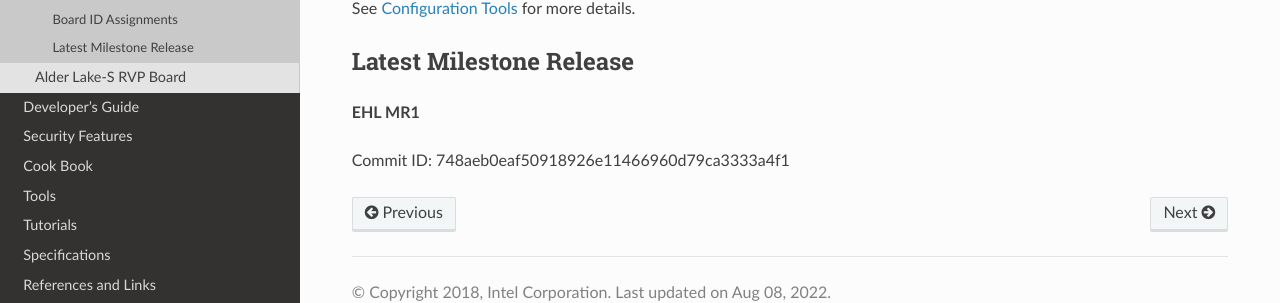
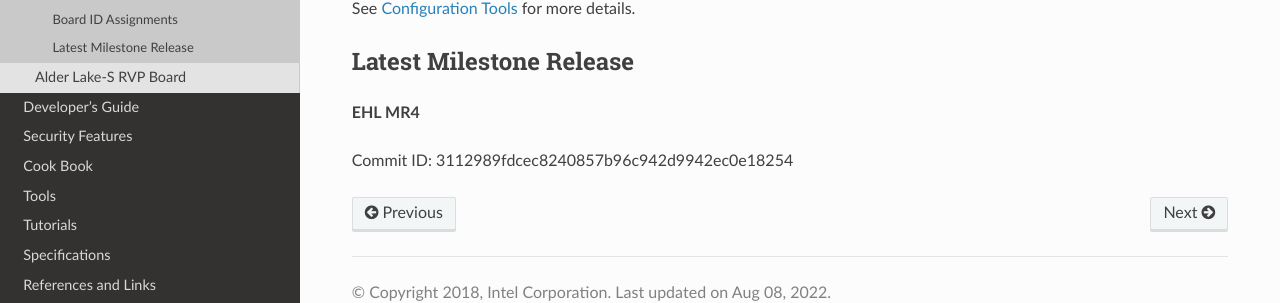
Before and after one commit to slimbootloader/documentation, a Sphinx documentation site: the page built from source/supported-hardware/ehl-crb.rst, in a window 1280 px wide and 900 px high, scrolled down 3848 px. Shown: the part 538-841 px from the top of the window. Built offline with Sphinx 7.4.7 and the Read the Docs theme 2.0.0, drawn with Linux system fonts in a browser that asks for light colours.

Commit message:
[EHL] Update latest milestone release
Update the MR4 release commit id.

Signed-off-by: Randy Lin <randy.lin@intel.com>

```diff
--- a/source/supported-hardware/ehl-crb.rst
+++ b/source/supported-hardware/ehl-crb.rst
@@ -208,6 +208,6 @@ See :ref:`configuration-tool` for more details.
 Latest Milestone Release
 ^^^^^^^^^^^^^^^^^^^^^^^^^
 
-**EHL MR1**
+**EHL MR4**
 
-Commit ID: 748aeb0eaf50918926e11466960d79ca3333a4f1
+Commit ID: 3112989fdcec8240857b96c942d9942ec0e18254
```
